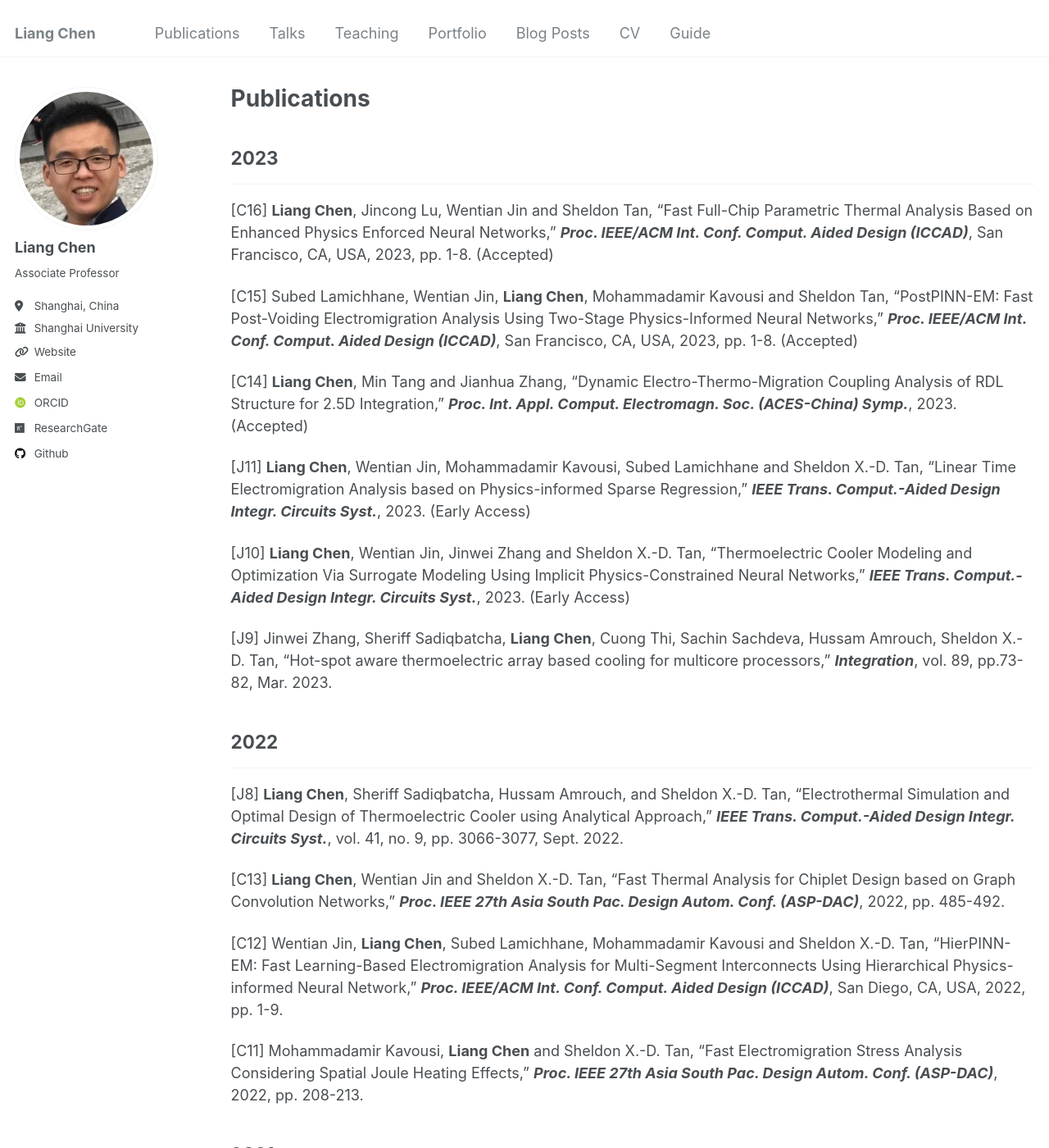
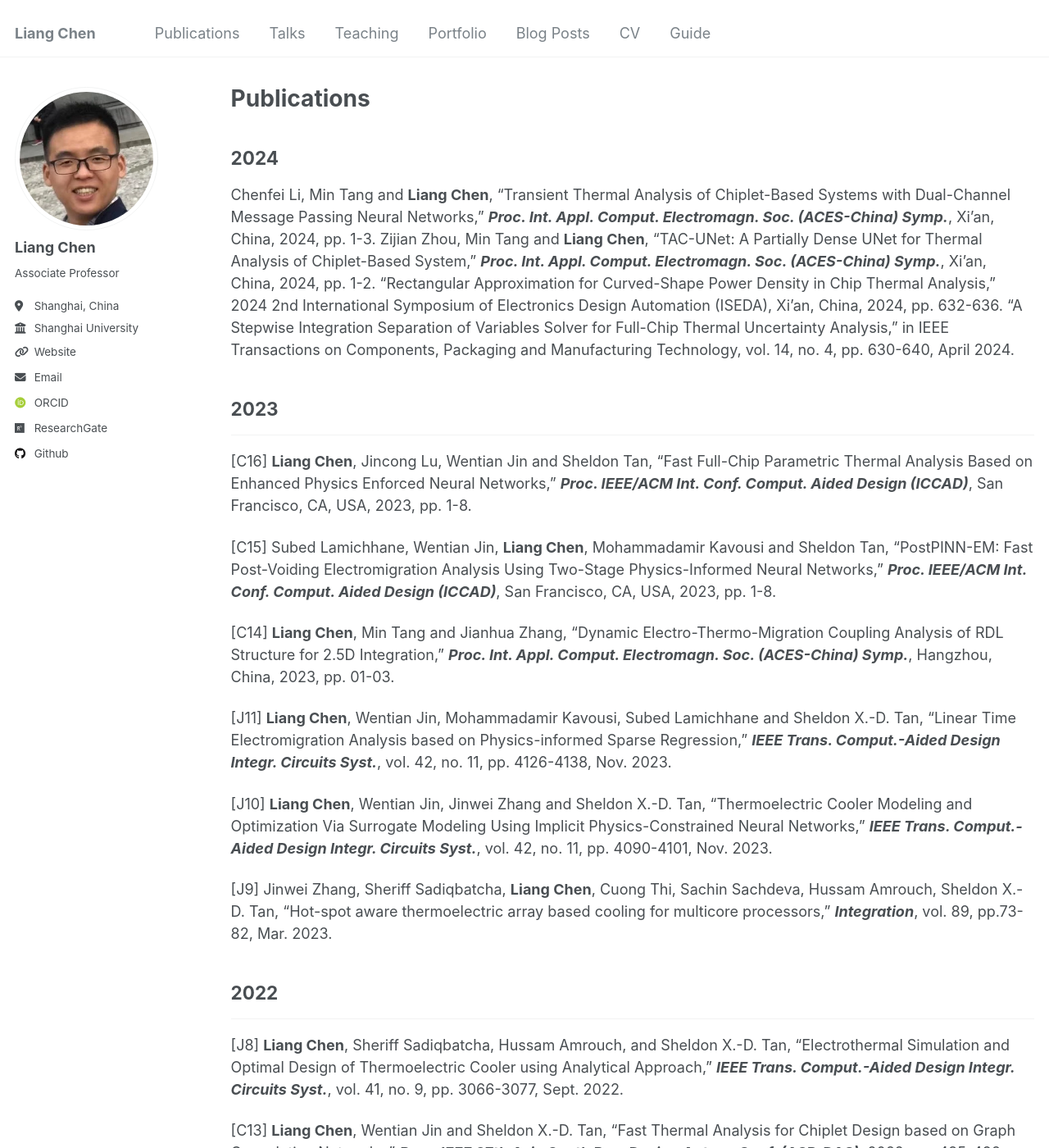
Before and after one commit to leonchenucr/leonchenucr.github.io, a Jekyll site: the page built from _pages/publications.md, in a window 1280 px wide and 1400 px high. Shown: the whole window at 82% size. Built offline with Jekyll 4.4.1, drawn with Linux system fonts in a browser that asks for light colours; some web fonts are replaced.

Commit message:
Update publications.md

```diff
--- a/_pages/publications.md
+++ b/_pages/publications.md
@@ -4,18 +4,23 @@ title: "Publications"
 permalink: /publications/
 author_profile: true
 ---
+## 2024
+Chenfei Li, Min Tang and **Liang Chen**, "Transient Thermal Analysis of Chiplet-Based Systems with Dual-Channel Message Passing Neural Networks," **_Proc. Int. Appl. Comput. Electromagn. Soc. (ACES-China) Symp._**, Xi'an, China, 2024, pp. 1-3.
+Zijian Zhou, Min Tang and **Liang Chen**, "TAC-UNet: A Partially Dense UNet for Thermal Analysis of Chiplet-Based System," **_Proc. Int. Appl. Comput. Electromagn. Soc. (ACES-China) Symp._**, Xi'an, China, 2024, pp. 1-2.
+"Rectangular Approximation for Curved-Shape Power Density in Chip Thermal Analysis," 2024 2nd International Symposium of Electronics Design Automation (ISEDA), Xi'an, China, 2024, pp. 632-636.
+"A Stepwise Integration Separation of Variables Solver for Full-Chip Thermal Uncertainty Analysis," in IEEE Transactions on Components, Packaging and Manufacturing Technology, vol. 14, no. 4, pp. 630-640, April 2024.
 
 ## 2023
 ------
-[C16] **Liang Chen**, Jincong Lu, Wentian Jin and Sheldon Tan, “Fast Full-Chip Parametric Thermal Analysis Based on Enhanced Physics Enforced Neural Networks,” **_Proc. IEEE/ACM Int. Conf. Comput. Aided Design (ICCAD)_**, San Francisco, CA, USA, 2023, pp. 1-8. (Accepted)
+[C16] **Liang Chen**, Jincong Lu, Wentian Jin and Sheldon Tan, “Fast Full-Chip Parametric Thermal Analysis Based on Enhanced Physics Enforced Neural Networks,” **_Proc. IEEE/ACM Int. Conf. Comput. Aided Design (ICCAD)_**, San Francisco, CA, USA, 2023, pp. 1-8.
 
-[C15] Subed Lamichhane, Wentian Jin, **Liang Chen**, Mohammadamir Kavousi and Sheldon Tan, “PostPINN-EM: Fast Post-Voiding Electromigration Analysis Using Two-Stage Physics-Informed Neural Networks,” **_Proc. IEEE/ACM Int. Conf. Comput. Aided Design (ICCAD)_**, San Francisco, CA, USA, 2023, pp. 1-8. (Accepted)
+[C15] Subed Lamichhane, Wentian Jin, **Liang Chen**, Mohammadamir Kavousi and Sheldon Tan, “PostPINN-EM: Fast Post-Voiding Electromigration Analysis Using Two-Stage Physics-Informed Neural Networks,” **_Proc. IEEE/ACM Int. Conf. Comput. Aided Design (ICCAD)_**, San Francisco, CA, USA, 2023, pp. 1-8.
 
-[C14] **Liang Chen**, Min Tang and Jianhua Zhang, “Dynamic Electro-Thermo-Migration Coupling Analysis of RDL Structure for 2.5D Integration,” **_Proc. Int. Appl. Comput. Electromagn. Soc. (ACES-China) Symp._**, 2023. (Accepted)
+[C14] **Liang Chen**, Min Tang and Jianhua Zhang, “Dynamic Electro-Thermo-Migration Coupling Analysis of RDL Structure for 2.5D Integration,” **_Proc. Int. Appl. Comput. Electromagn. Soc. (ACES-China) Symp._**, Hangzhou, China, 2023, pp. 01-03.
 
-[J11] **Liang Chen**, Wentian Jin, Mohammadamir Kavousi, Subed Lamichhane and Sheldon X.-D. Tan, “Linear Time Electromigration Analysis based on Physics-informed Sparse Regression,” **_IEEE Trans. Comput.-Aided Design Integr. Circuits Syst._**, 2023. (Early Access)
+[J11] **Liang Chen**, Wentian Jin, Mohammadamir Kavousi, Subed Lamichhane and Sheldon X.-D. Tan, “Linear Time Electromigration Analysis based on Physics-informed Sparse Regression,” **_IEEE Trans. Comput.-Aided Design Integr. Circuits Syst._**, vol. 42, no. 11, pp. 4126-4138, Nov. 2023.
 
-[J10] **Liang Chen**, Wentian Jin, Jinwei Zhang and Sheldon X.-D. Tan, “Thermoelectric Cooler Modeling and Optimization Via Surrogate Modeling Using Implicit Physics-Constrained Neural Networks,” **_IEEE Trans. Comput.-Aided Design Integr. Circuits Syst._**, 2023. (Early Access)
+[J10] **Liang Chen**, Wentian Jin, Jinwei Zhang and Sheldon X.-D. Tan, “Thermoelectric Cooler Modeling and Optimization Via Surrogate Modeling Using Implicit Physics-Constrained Neural Networks,” **_IEEE Trans. Comput.-Aided Design Integr. Circuits Syst._**, vol. 42, no. 11, pp. 4090-4101, Nov. 2023.
 
 [J9] Jinwei Zhang, Sheriff Sadiqbatcha, **Liang Chen**, Cuong Thi, Sachin Sachdeva, Hussam Amrouch, Sheldon X.-D. Tan, “Hot-spot aware thermoelectric array based cooling for multicore processors,” **_Integration_**, vol. 89, pp.73-82, Mar. 2023.
 
```
